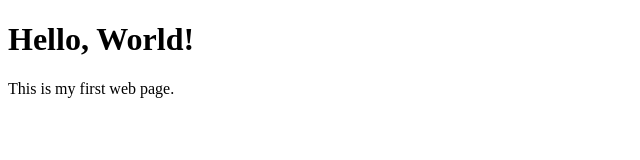
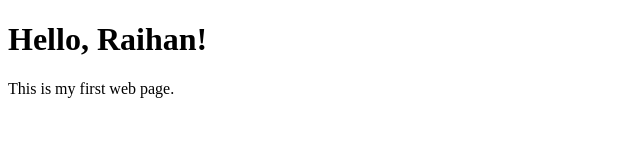
Before and after one commit to Mdraihan72/CI-CD-, a plain HTML site: page index.html in a window 1280 px wide. Shown: the full height of the page, 0-640 px from the left. Drawn offline with Linux system fonts and the light colour scheme.

Commit message:
Add files via upload

```diff
--- a/index.html
+++ b/index.html
@@ -6,7 +6,7 @@
     <title>My First Web Page</title>
 </head>
 <body>
-    <h1>Hello, World!</h1>
+    <h1>Hello, Raihan!</h1>
     <p>This is my first web page.</p>
 </body>
 </html>
```
